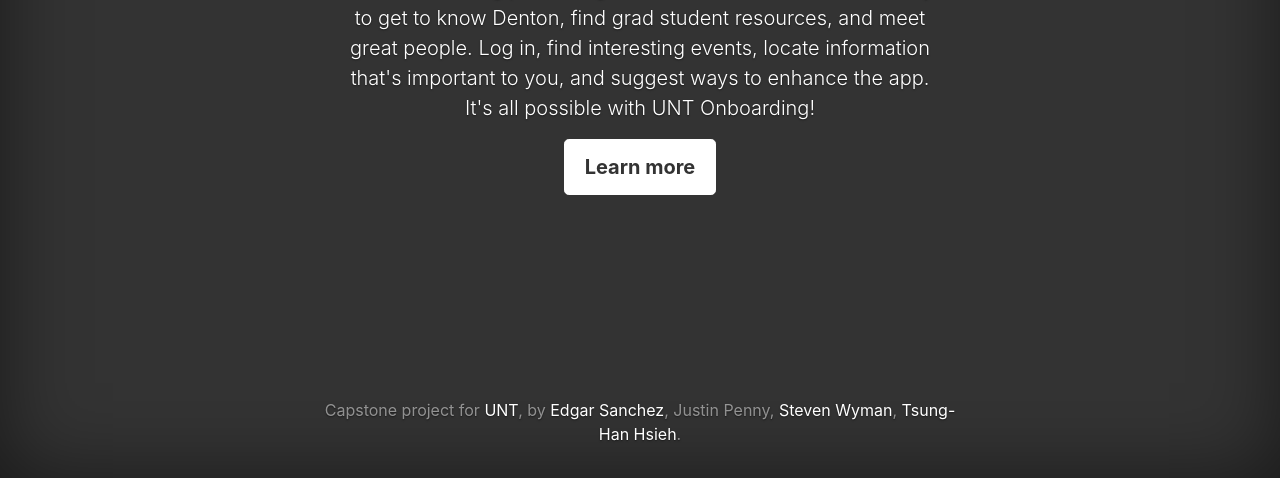
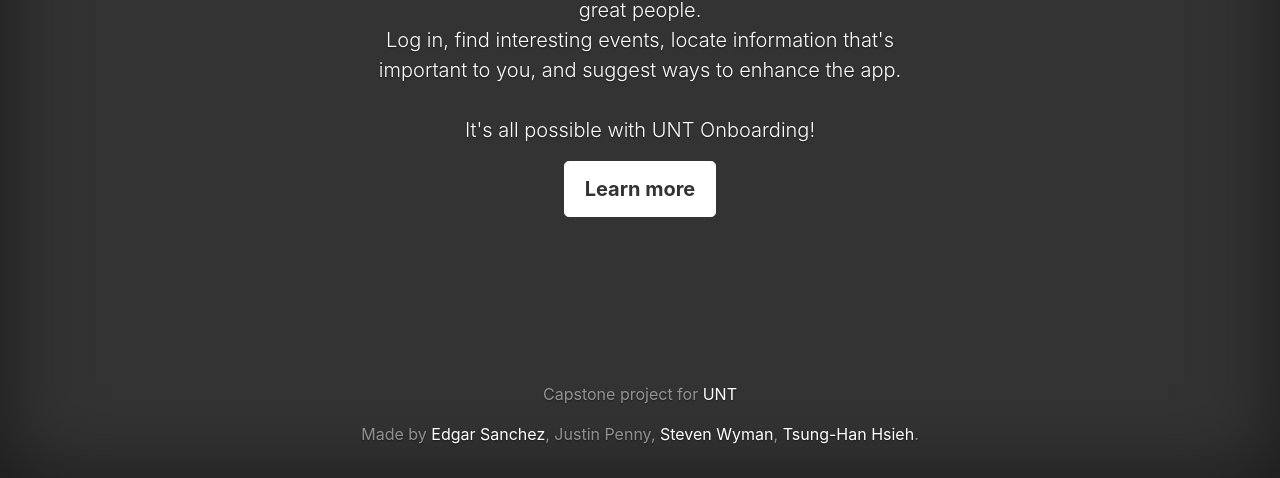
Before and after one commit to unt-team-lenny/team-project, a plain HTML site: page index.html in a window 1280 px wide. Shown: the part 322-800 px from the top of the page. Drawn offline with nearby package versions, Linux system fonts and the light colour scheme.

Commit message:
Adds line breaks in home screen paragraph

```diff
--- a/index.html
+++ b/index.html
@@ -32,7 +32,8 @@
 
       <main role="main" class="inner cover">
         <h1 class="cover-heading">UNT Onboarding</h1>
-        <p class="lead">UNT Onboarding provides grad students with an awesome way to get to know Denton, find grad student resources, and meet great people. Log in, find interesting events, locate information that's important to you, and suggest ways to enhance the app. It's all possible with UNT Onboarding!</p>
+        <p class="lead">UNT Onboarding provides grad students with an awesome way to get to know Denton, find grad student resources, and meet great people. <br/>Log in, find interesting events, locate information that's important to you, and suggest ways to enhance the app.
+          <br/><br/>It's all possible with UNT Onboarding!</p>
         <p class="lead">
           <a href="#" class="btn btn-lg btn-secondary">Learn more</a>
         </p>
@@ -40,7 +41,8 @@
 
       <footer class="mastfoot mt-auto">
         <div class="inner">
-          <p>Capstone project for <a href="https://unt.edu/">UNT</a>, by <a href="https://github.com/edgariscoding/">Edgar Sanchez</a>, Justin Penny, <a href="https://github.com/stevenw11">Steven Wyman</a>, <a href="https://github.com/Tsung-HanHsieh">Tsung-Han Hsieh</a>.</p>
+          <p>Capstone project for <a href="https://unt.edu/">UNT</a></p>
+          <p>Made by <a href="https://github.com/edgariscoding/">Edgar Sanchez</a>, Justin Penny, <a href="https://github.com/stevenw11">Steven Wyman</a>, <a href="https://github.com/Tsung-HanHsieh">Tsung-Han Hsieh</a>.</p>
         </div>
       </footer>
     </div>
```
